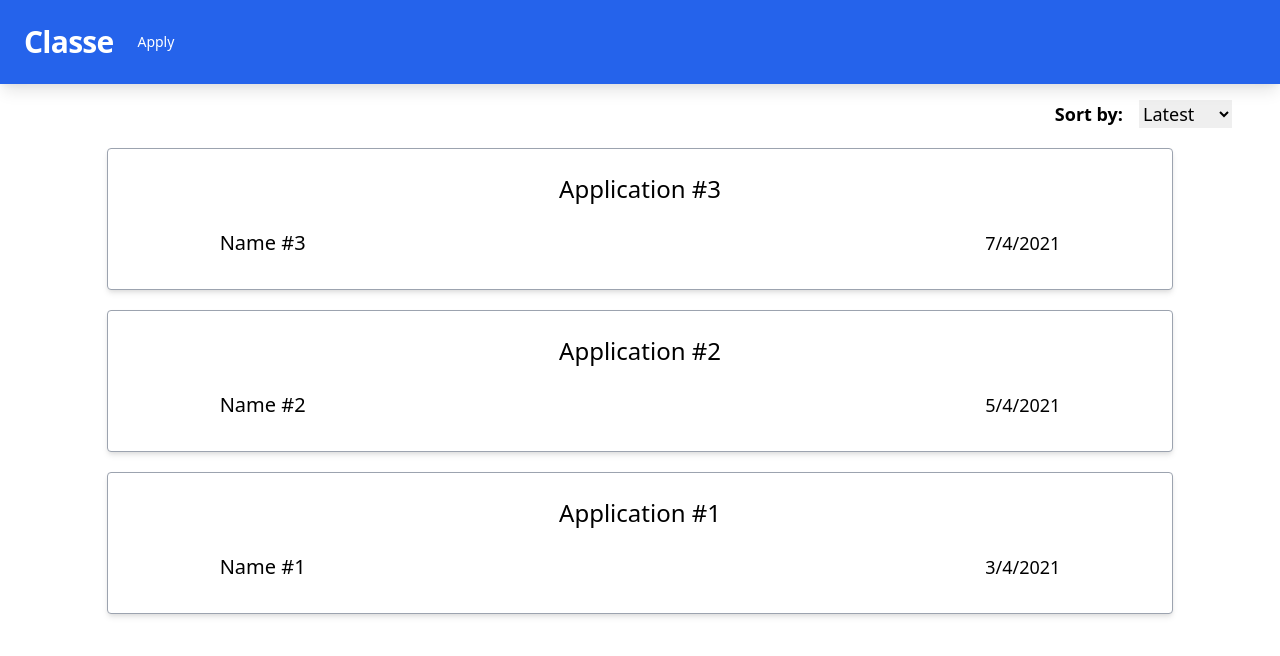
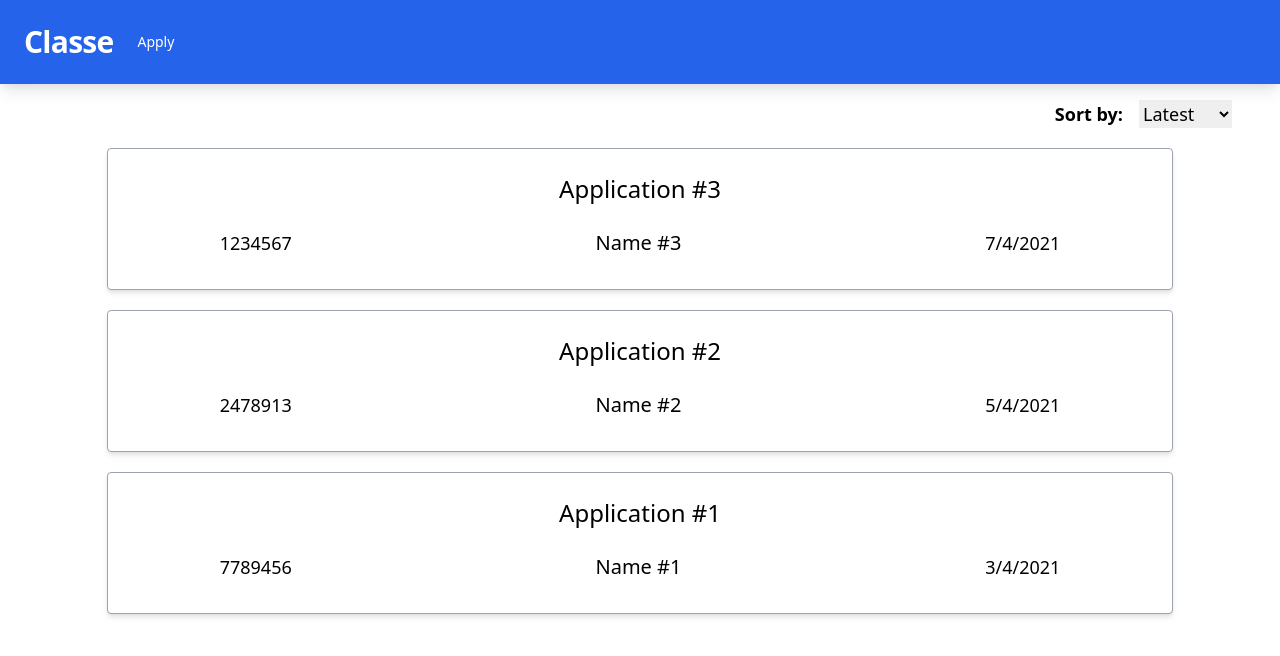
Before and after one commit to uoa-compsci-399/marker-allocation-tool-ui, a React (Create React App) app: page /applications in a window 1280 px wide. Shown: the top 656 px of the page. Built offline with nearby package versions, Linux system fonts and the light colour scheme.

Commit message:
route by applicationID

```diff
--- a/src/models/FormApplication.ts
+++ b/src/models/FormApplication.ts
@@ -2,4 +2,5 @@ export interface FormApplication {
   title: string;
   date: string;
   applicantName: string;
+  applicationID: string;
 }
--- a/src/pages/ApplicationDetailPage/index.tsx
+++ b/src/pages/ApplicationDetailPage/index.tsx
@@ -5,8 +5,8 @@ import ButtonGroup from './ButtonGroup';
 import DetailSection from './DetailSection';
 import { ApplicantDetails } from '../../models/ApplicantDetails';
 
-//TODO: Send GET request to get applicant details using ID
-const applicantDetails = (id: string): ApplicantDetails => {
+//TODO: Send GET request to get application details using applicationID
+const applicationDetails = (id: string): ApplicantDetails => {
   return {
     title: 'Application #1',
     name: 'Honger',
@@ -39,7 +39,7 @@ const ApplicationDetail = (props: RouteComponentProps<{ id: string }>): JSX.Elem
     location,
     prefCourse,
     files,
-  } = applicantDetails(match.params.id);
+  } = applicationDetails(match.params.id);
 
   return (
     <div className="w-11/12 h-full border-2 mx-auto shadow-md my-12 rounded">
--- a/src/pages/ApplicationViewPage/Application.tsx
+++ b/src/pages/ApplicationViewPage/Application.tsx
@@ -2,7 +2,12 @@ import React from 'react';
 import { useHistory } from 'react-router-dom';
 import { FormApplication } from '../../models/FormApplication';
 
-const Application = ({ title, date, applicantName }: FormApplication): JSX.Element => {
+const Application = ({
+  title,
+  date,
+  applicantName,
+  applicationID,
+}: FormApplication): JSX.Element => {
   const history = useHistory();
   return (
     <div className="w-5/6 h-full  overflow-auto bg-white mx-auto rounded shadow-md border-gray-400 border my-5 py-4">
@@ -10,7 +15,7 @@ const Application = ({ title, date, applicantName }: FormApplication): JSX.Eleme
         <p
           className="w-full text-center text-2xl my-2 font-medium hover:text-blue-600 cursor-pointer"
           onClick={(): void => {
-            history.push(`/applications/${title}`);
+            history.push(`/applications/${applicationID}`);
           }}
         >
           {title}
@@ -18,7 +23,8 @@ const Application = ({ title, date, applicantName }: FormApplication): JSX.Eleme
       </div>
       {/* <div className="border-t w-full"></div> */}
       <div className="md:flex justify-between my-4">
-        <div className="text-left text-xl ml-28">{applicantName}</div>
+        <div className="text-left text-lg ml-28">{applicationID}</div>
+        <div className="text-left text-xl">{applicantName}</div>
         <div className="text-right text-lg mr-28">{date}</div>
       </div>
     </div>
--- a/src/pages/ApplicationViewPage/ApplicationList.tsx
+++ b/src/pages/ApplicationViewPage/ApplicationList.tsx
@@ -5,9 +5,9 @@ import { FormApplication } from '../../models/FormApplication';
 
 //TODO: GET data from API
 const applicationArray: FormApplication[] = [
-  { title: 'Application #3', date: '7/4/2021', applicantName: 'Name #3' },
-  { title: 'Application #2', date: '5/4/2021', applicantName: 'Name #2' },
-  { title: 'Application #1', date: '3/4/2021', applicantName: 'Name #1' },
+  { title: 'Application #3', date: '7/4/2021', applicantName: 'Name #3', applicationID: '1234567' },
+  { title: 'Application #2', date: '5/4/2021', applicantName: 'Name #2', applicationID: '2478913' },
+  { title: 'Application #1', date: '3/4/2021', applicantName: 'Name #1', applicationID: '7789456' },
 ];
 
 const applicationList = (applicationArray: FormApplication[]): JSX.Element[] => {
@@ -16,6 +16,7 @@ const applicationList = (applicationArray: FormApplication[]): JSX.Element[] =>
       title={application.title}
       date={application.date}
       applicantName={application.applicantName}
+      applicationID={application.applicationID}
     />
   ));
 };
```
